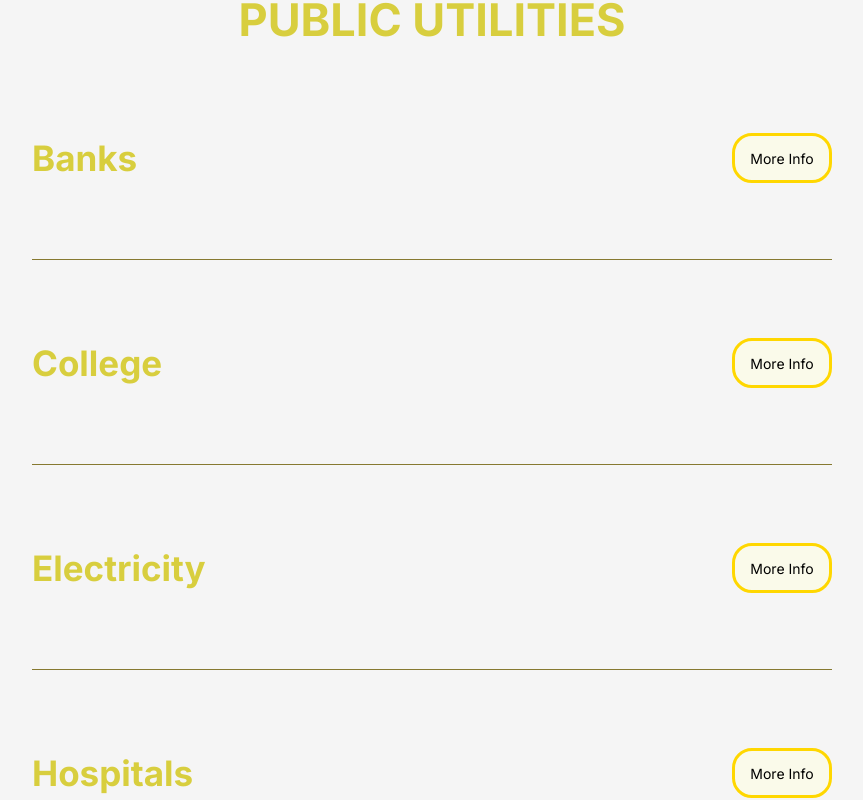
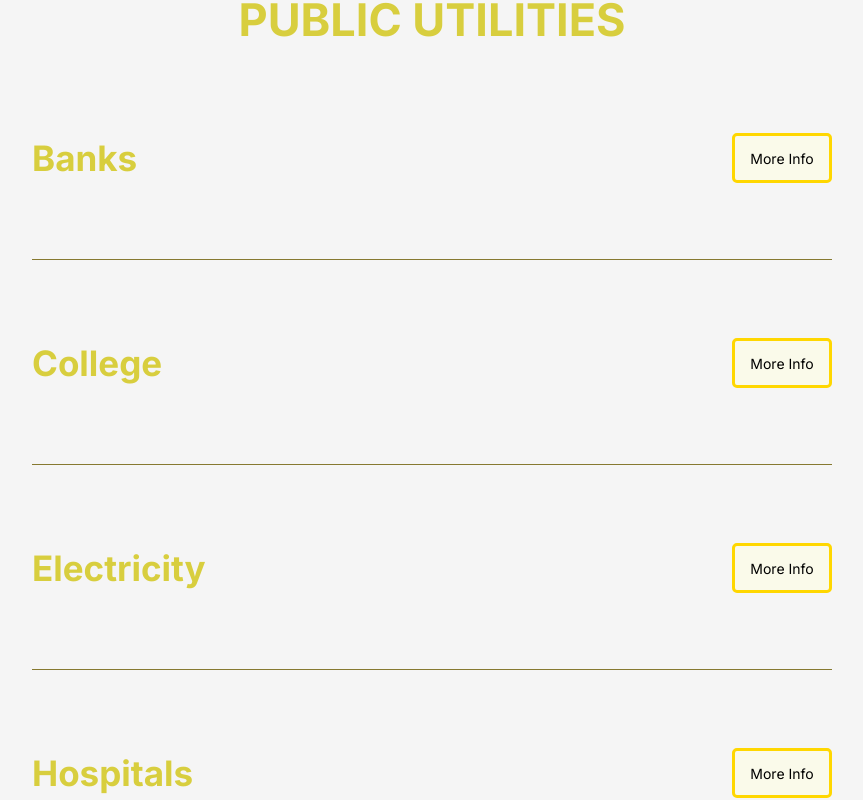
Before and after one commit to abk2191/coochbehar, a React (Vite) app: page / in a window 1280 px wide. Shown: the part 8620-9420 px from the top of the page, without its empty margins (208-1071 px from the left). Built offline with nearby package versions, Linux system fonts and the light colour scheme; a web font is replaced by a local one.

Commit message:
Added new features

```diff
--- a/src/index.css
+++ b/src/index.css
@@ -401,7 +401,7 @@ body {
 .more-info-btn {
   height: 50px;
   width: 100px;
-  border-radius: 20px;
+  border-radius: 5px;
   border: 3px solid gold;
   background-color: rgb(250, 250, 234);
   font-size: 14px;
```
